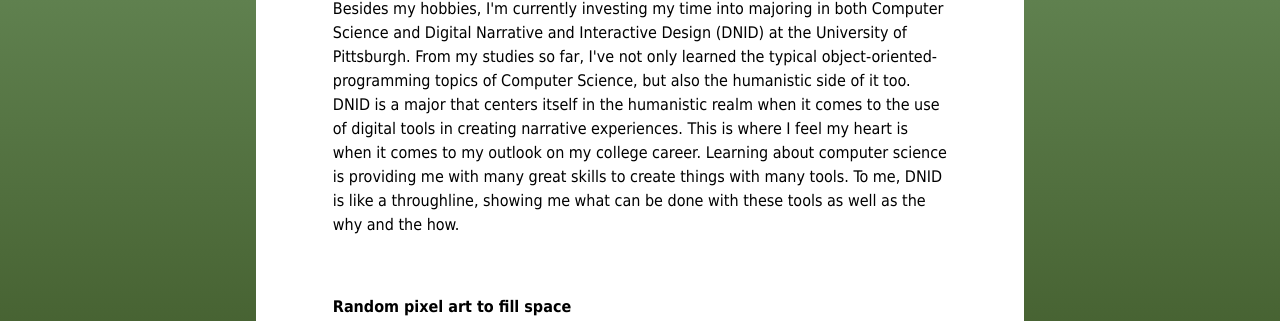
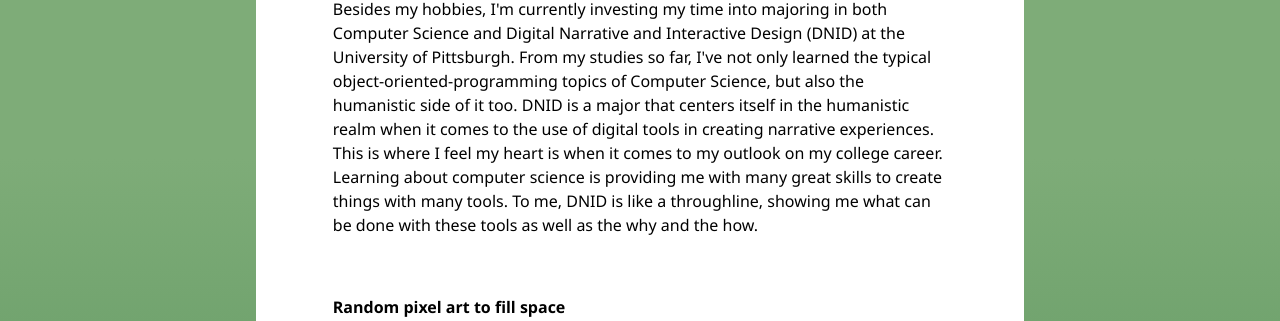
Before and after one commit to calebsarmiento/calebsarmiento.github.io, a plain HTML site: page index.html in a window 1280 px wide. Shown: the part 479-800 px from the top of the page. Drawn offline with nearby package versions, Linux system fonts and the light colour scheme.

Commit message:
Changed bg color and page text formatting

```diff
--- a/index.html
+++ b/index.html
@@ -38,8 +38,9 @@
 					<h1>Studies</h1>
 					<p>Besides my hobbies, I'm currently investing my time into majoring in both Computer Science and Digital Narrative and Interactive Design (DNID) at the University of Pittsburgh. From my studies so far, I've not only learned the typical object-oriented-programming topics of Computer Science, but also the humanistic side of it too. DNID is a major that centers itself in the humanistic realm when it comes to the use of digital tools in creating narrative experiences. This is where I feel my heart is when it comes to my outlook on my college career. Learning about computer science is providing me with many great skills to create things with many tools. To me, DNID is like a throughline, showing me what can be done with these tools as well as the why and the how.</p>
 
-					<h4><br>Random pixel art to fill space</h4>
+					<br>
 
+					<h4>Random pixel art to fill space</h4>
 					<div class="centered-pictures">
 						<img src="images/orange_pumpkin_pixelart.png" alt="Gameplay of Santa Elf Exterminator." width="164px">
 						<img src="images/Marv_019783.png" alt="Gameplay of Santa Elf Exterminator." width="164px">
--- a/styles.css
+++ b/styles.css
@@ -18,9 +18,9 @@
 	overflow-x: hidden;
 
 	font-size: 16px;
-	font-family: Tahoma, 'Segoe UI', Arial, sans-serif;
+	font-family: 'Segoe UI', Arial, sans-serif;
 
-	background-image: linear-gradient(#83ac78, #24380a);
+	background-image: linear-gradient(#7eac78, #7eac78, #508d55);
 	background-repeat: no-repeat;
 	background-size: auto;
 }
```
